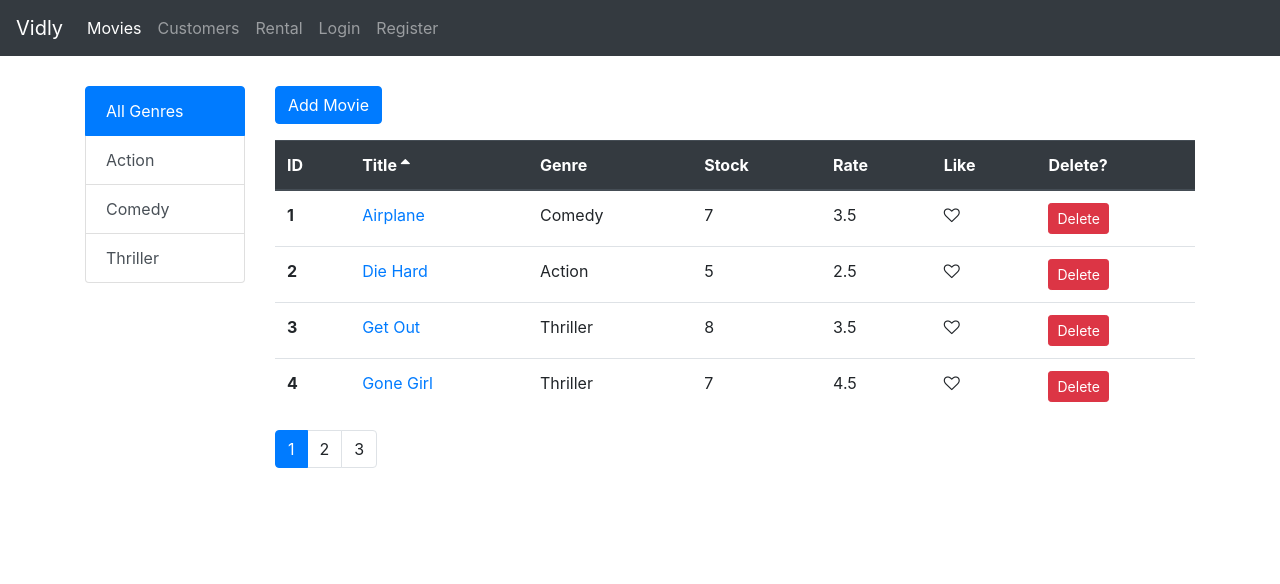
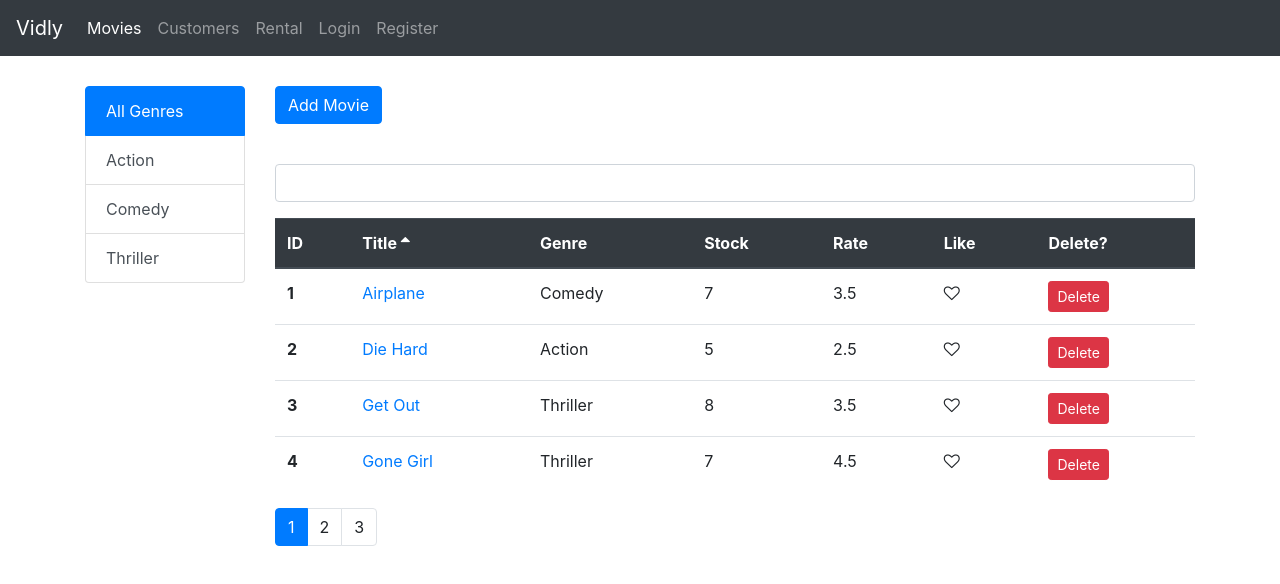
Before and after one commit to pnandini/vidly, a React (Create React App) app: page /movies in a window 1280 px wide. Shown: the top 584 px of the page. Built offline with nearby package versions, Linux system fonts and the light colour scheme.

Commit message:
Added Search Functionality

```diff
--- a/src/components/movies.js
+++ b/src/components/movies.js
@@ -6,6 +6,7 @@ import Paginate from '../utils/Paginate';
 import Generes from './Genres-list-group';
 import MoviesTable from "./moviesTable";
 import _ from 'lodash';
+import Input from "./Input";
 
 class Movies extends Component {
     state = {
@@ -14,7 +15,8 @@ class Movies extends Component {
         currentPage: 1,
         generes: [{_id: "0", name: "All Genres"}, ...getGenres()],
         selectedGenera: {_id: "0", name: "All Genres"},
-        sortColumn: {path: 'title', order: 'asc'}
+        sortColumn: {path: 'title', order: 'asc'},
+        searchTerm: '',
     };
     handleLikeChange = (movie) => {
         const mvs = [...this.state.movies];
@@ -26,6 +28,17 @@ class Movies extends Component {
     };
     handleSort = (sortColumn) => {
         this.setState({sortColumn});
+    };
+    handleSearch = ({currentTarget: input}) => {
+        let searchTerm = input.value;
+        this.setState({searchTerm});
+        searchTerm = searchTerm.toString().toLowerCase();
+        const fMovies = getMovies();
+        const movies = fMovies.filter((d) =>
+            d.title.toLowerCase().includes(searchTerm)
+        );
+        console.log(movies);
+        this.setState({movies, selectedGenera: {_id: "0", name: "All Genres"}})
     };
 
     getPagedData() {
@@ -57,6 +70,9 @@ class Movies extends Component {
                             }}>Add Movie
                             </button>
                         </p>
+
+                        <Input name="search" label="" error="" value={this.state.searchTerm}
+                               onChange={this.handleSearch}/>
                         <MoviesTable onDelete={this.handleDelete} sortColumn={sortColumn} onLike={this.handleLikeChange}
                                      movies={cu} onSort={this.handleSort}/>
                         <Pagination itemsCount={length} currentPage={this.state.currentPage}
```
